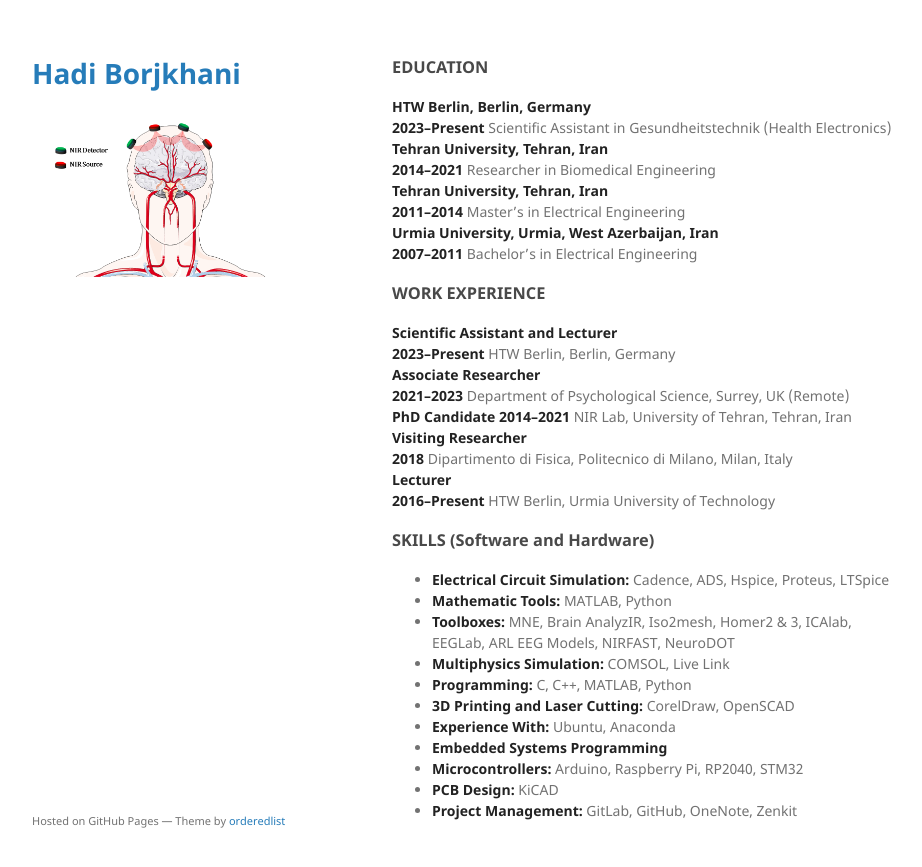
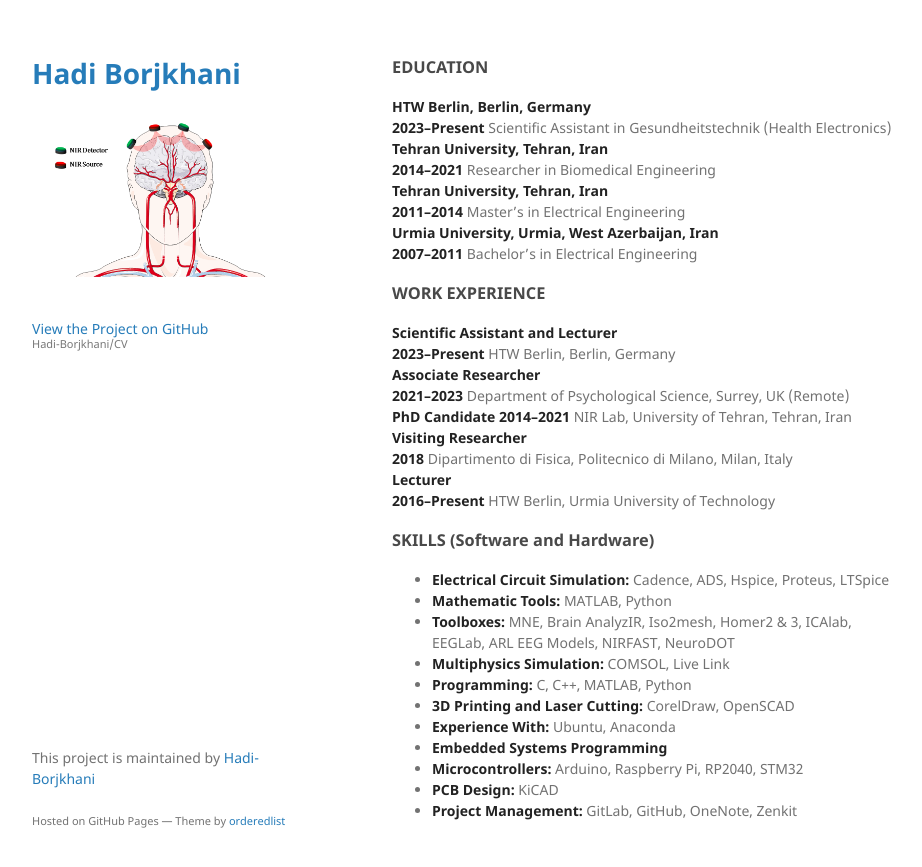
Before and after one commit to Hadi-Borjkhani/CV, a Jekyll site: the page built from README.md, in a window 1280 px wide. Shown: the top 867 px of the page, without its empty margins (178-1100 px from the left). Built offline with Jekyll 4.4.1, drawn with Linux system fonts in a browser that asks for light colours; our own code applies the rules of GitHub Pages for plain Markdown files; the repository's description, which GitHub fills in, is left out; part of the change alters nothing that is shown.

Commit message:
Update _config.yml

```diff
--- a/_config.yml
+++ b/_config.yml
@@ -5,5 +5,5 @@ show_downloads: false
 google_analytics:
 theme: jekyll-theme-minimal
 github:
-  is_project_page: false
+  is_project_page: true
   repository_url: https://github.com/Hadi-Borjkhani/digital-CV
```
